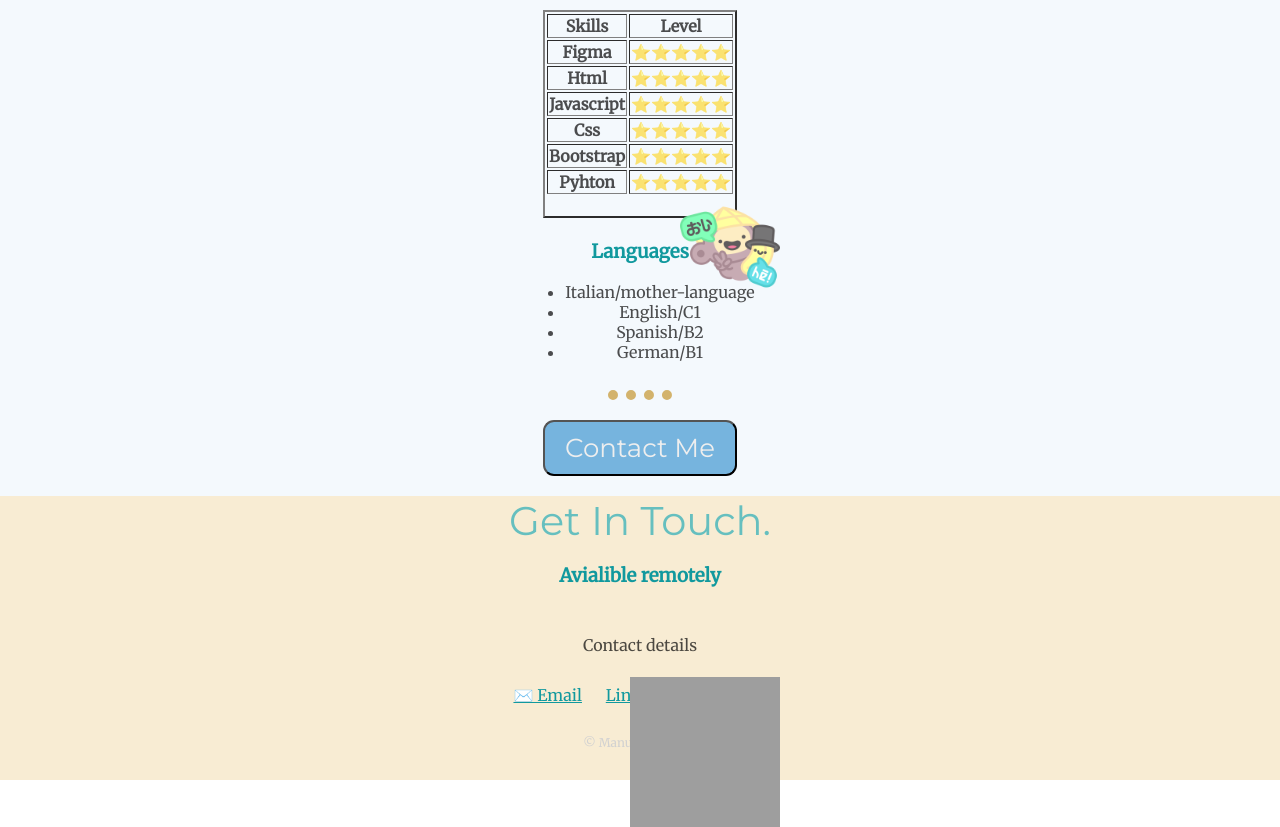
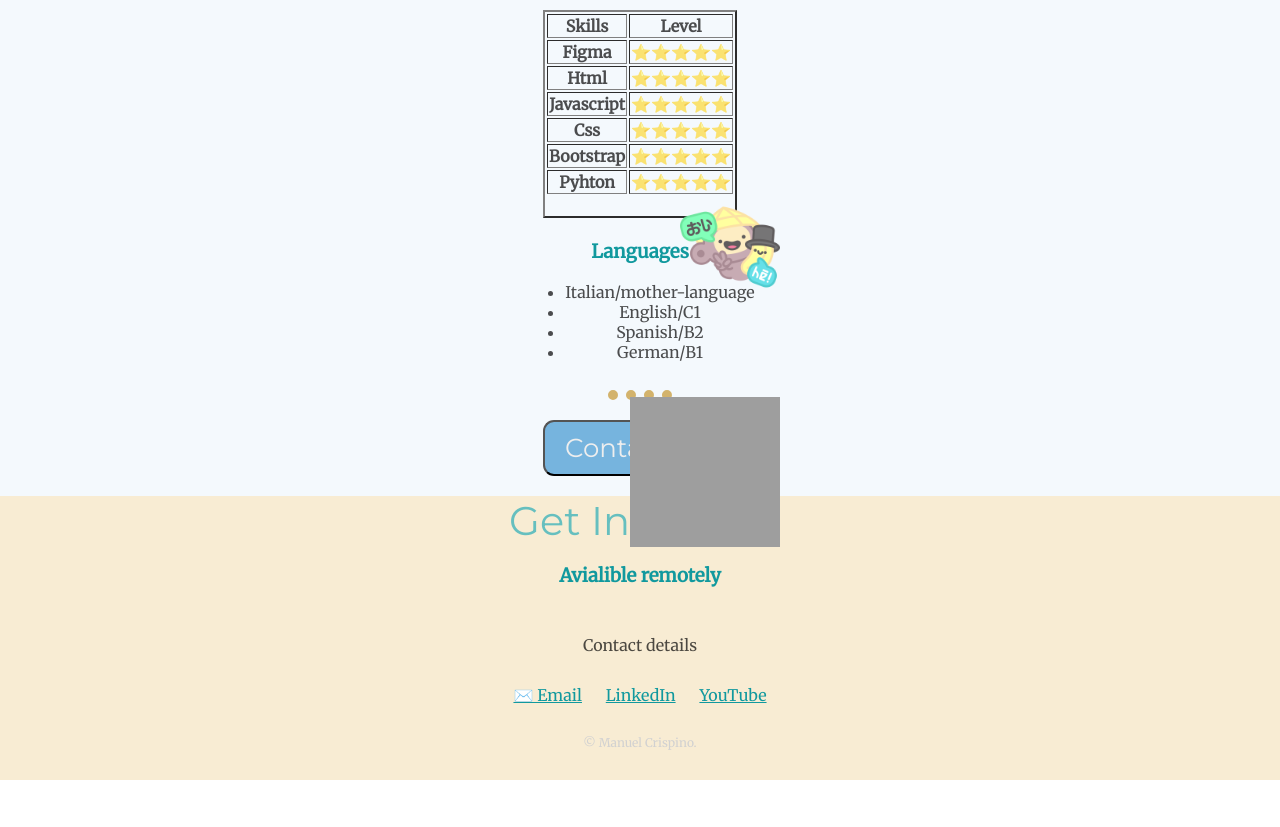
Before and after one commit to manuel-crispino/Manuel-Crispino, a plain HTML site: page index.html in a window 1280 px wide. Shown: the part 1503-2330 px from the top of the page. After the commit the page ends 2283 px from the top, so only its background shows below. Drawn offline with Linux system fonts and the light colour scheme; grey boxes are pictures that could not be loaded.

Commit message:
Update styles.css

```diff
--- a/styles.css
+++ b/styles.css
@@ -114,7 +114,7 @@ top: 0;left:0}
     display: inline-block;
     position: absolute;
     right: 500px;
-    top: 2180px;
+    top:1900px;
 
 }
 .comp-img {
```
